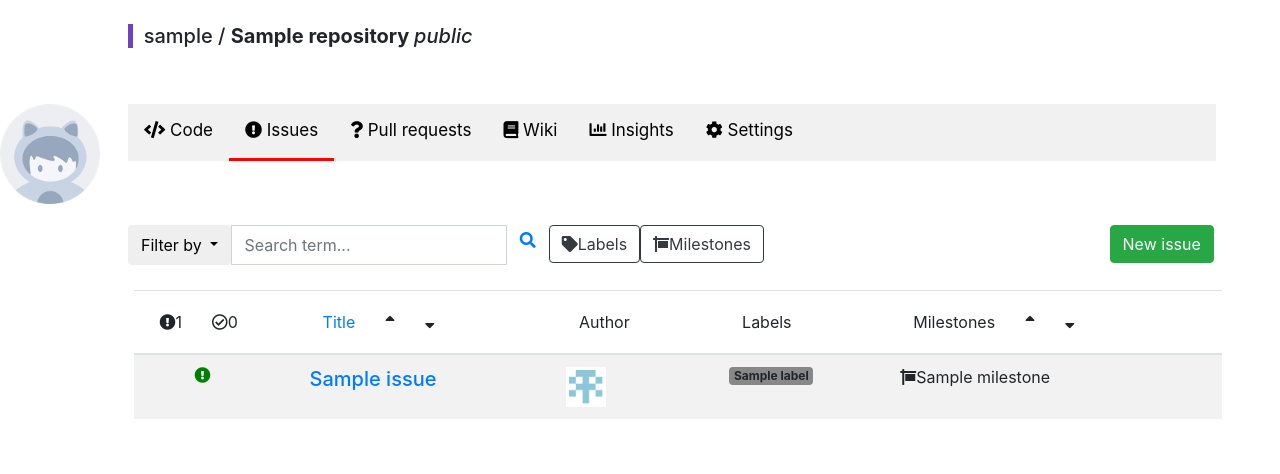
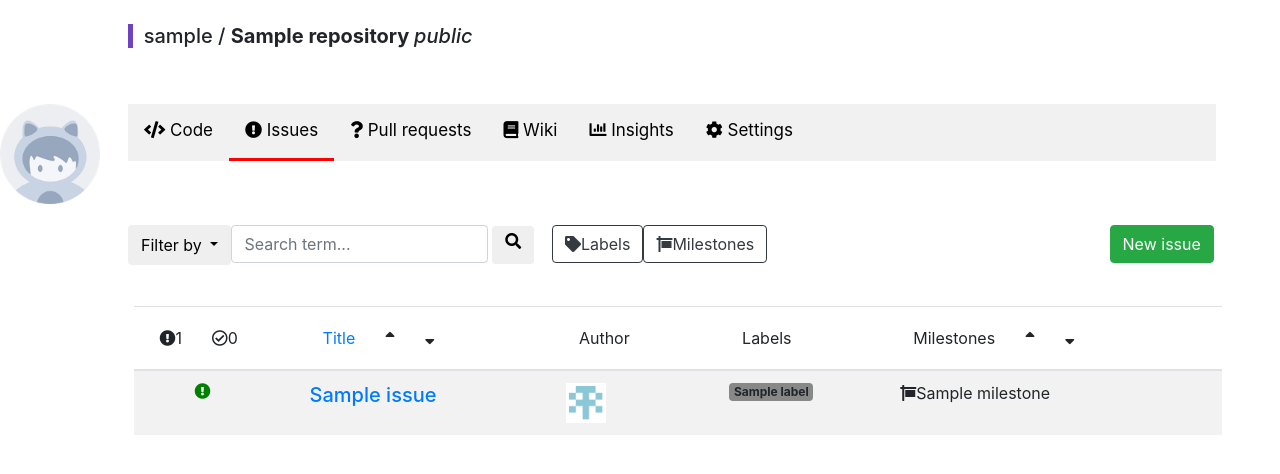
Before and after one commit to jelenailic95/git_uks, a Django app: a page that uses my_git/templates/my_git/issues/issues.html in a window 1280 px wide. Shown: the part 76-550 px from the top of the page. Run offline with Django 3.2, Linux system fonts and the light colour scheme; tables that the repository leaves empty hold one stand-in row (values such as "Sample post"); some libraries are stand-ins or nearby versions.

Commit message:
Added simple search

```diff
--- a/my_git/static/my_git/styles/issues_header.css
+++ b/my_git/static/my_git/styles/issues_header.css
@@ -11,6 +11,7 @@
     margin-left: 2%;
     margin-right: 1%;
 }
+
 .labels-btn {
 }
 
--- a/my_git/templates/my_git/issues/issues.html
+++ b/my_git/templates/my_git/issues/issues.html
@@ -8,10 +8,10 @@
     <div>
         {% include 'my_git/repositories/repository_header.html' %}
     </div>
-    <form method="post" id="form">
         <div>
             {% include 'my_git/issues/issues_header.html' with repository=repository %}
         </div>
+    <form method="post" id="form">
 
         <div class="all-issues">
             {% csrf_token %}
--- a/my_git/templates/my_git/issues/issues_header.html
+++ b/my_git/templates/my_git/issues/issues_header.html
@@ -19,17 +19,15 @@
                 </li>
             </ul>
         </div>
-        <input type="text" class="form-control col-sm-3" name="x" placeholder="Search term...">
-        <span class="input-group-btn">
-            {% if have_params %}
-                <a class="btn btn-default" type="button" href="{% url 'issues' repo_name=repository %}?{{ request.GET.urlencode }}&q=title"><i class="fas fa-search"
-                                                                            style="height: 3%"></i></a>
-            {% else %}
-
-                <a class="btn btn-default" type="button" href=" {% url 'issues' repo_name=repository %}?q=title"><i class="fas fa-search"
-                                                                            style="height: 3%"></i></a>
-            {% endif %}
-        </span>
+        <form method="get" id="search-form">
+            <input type="text" style="display: inline-block; width: 80%" class="form-control" id="search-input"
+                   name="query"
+                   placeholder="Search term...">
+            <button style="display: inline-block" class="btn btn-default"
+                    onclick="document.forms['search-form'].submit()" type="submit"><i
+                    class="fas fa-search"
+                    style="height: 1.5em" onclick=""></i></button>
+        </form>
         <span class="labels-btn">
                     <button class="btn btn-outline-dark" type="button"><i class="fas fa-tag"></i>Labels</button>
                 </span>
@@ -43,5 +41,6 @@
                                                                                 type="button">New issue</button></a>
                 </span>
     </div>
+</div>
 </body>
 </html>
--- a/my_git/views.py
+++ b/my_git/views.py
@@ -98,10 +98,13 @@ def issues_view(request, repo_name):
     issues = Issue.find_issues_by_repository(repo=repository.id)
     milestones = Milestone.find_milestones_by_repository(repo=repository.id)
     labels = Label.objects.all()
+    print(request.GET.get('query'))
     if request.GET.get('open'):
         issues = issues.filter(open=True)
     elif request.GET.get('closed'):
         issues = issues.filter(open=False)
+    elif request.GET.get('query'):
+        issues = issues.filter(title__contains=request.GET.get('query'))
     context = {
         "issues_view": "active",
         "num_of_open": issues.filter(open=True).count(),
@@ -111,7 +114,6 @@ def issues_view(request, repo_name):
         "milestones": milestones,
         "repository": repository,
         "owner": repository.owner,
-        "have_params": len(request.GET) > 0
     }
 
     if request.method == HttpMethod.POST.name:
```
